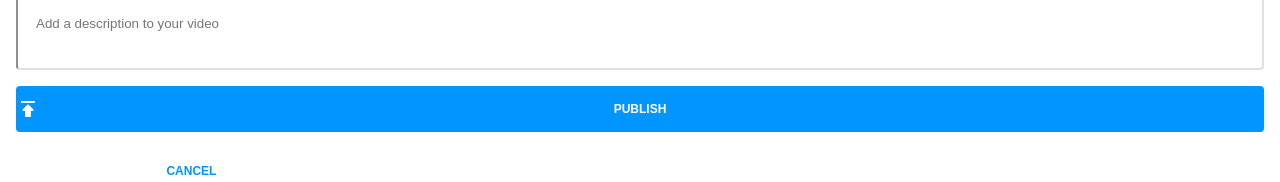
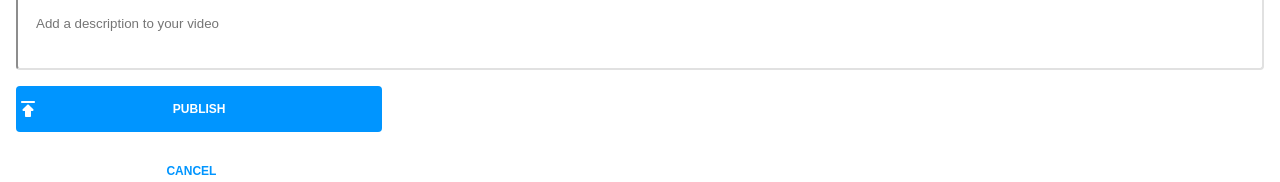
Before and after one commit to felixlaii/felix-lai-brainflix, a React (Create React App) app: page /Upload in a window 1280 px wide. Shown: the part 640-822 px from the top of the page. Built offline with nearby package versions, Linux system fonts and the light colour scheme.

Commit message:
got alert to redirect

```diff
--- a/src/Pages/UploadPage/Upload.jsx
+++ b/src/Pages/UploadPage/Upload.jsx
@@ -5,29 +5,25 @@ import './Upload.scss'
 import {Component} from 'react'
 
 class UploadPage extends Component {
-    state ={
-        title: "",
-        description: "",
-    };
 
-    handleChange = (event) => {
-        this.setState({
-            [event.target.title]: event.target.value,
-        });
+    constructor() {
+        super();
+        this.isUploadSuccessful = false;
     }
 
-    handleSubmit = (event) => {
-        event.preventDefault();
+    uploadSuccess = () => {
+        this.isUploadSuccessful = true;
+        alert('You have successfully uploaded your video');
+    }
 
-        alert("You have successfully uploaded your video!")
-    }
+
+
     render() {
     return (
         <div>
-
             <div className="upload-section">
                 <h1 className="upload-section__title">Upload Video</h1>
-                <form className="upload-section__form" onSubmit={this.handleSubmit}>
+                <form className="upload-section__form">
                     <label className="upload-section__label">VIDEO THUMBNAIL</label>
                     <img className="upload-section__thumbnail" src={Ruffles} alt="ruffles thumbnail" />
 
@@ -37,9 +33,9 @@ class UploadPage extends Component {
                     <label className="upload-section__label">ADD A VIDEO DESCRIPTION</label>
                     <input className="upload-section__description--input" type="text" name="title" placeholder="Add a description to your video"></input>
 
-
-                    <input className="upload-section__publish" type="submit" value="PUBLISH"></input>
-
+                    <Link to="/">
+                    <input onClick={this.uploadSuccess} className="upload-section__publish" type="submit" value="PUBLISH"></input>
+                    </Link>
                     <Link to="/">
                     <input className= "upload-section__cancel" type="submit" value="CANCEL"></input>
                     </Link>
--- a/src/Pages/UploadPage/Upload.scss
+++ b/src/Pages/UploadPage/Upload.scss
@@ -6,6 +6,7 @@
 
 .upload-section {
     border-top: 1px solid $secondarydark; padding-bottom: 0.5rem; padding-left: 0rem;
+
     &__form {
         display: flex;
         flex-direction: column;
@@ -46,8 +47,12 @@
 
     &__publish {
         @include submitstyles;
+        background-color: $primarybrainlight;
+        color: $primarylight;
         margin-left: 1rem;
         margin-right: 1rem;
+        padding-left: 9.8rem;
+        padding-right: 9.8rem;
         background-image: url(../../assets/icons/publish.svg);
         background-repeat: no-repeat;
         background-position: 30%;
```
